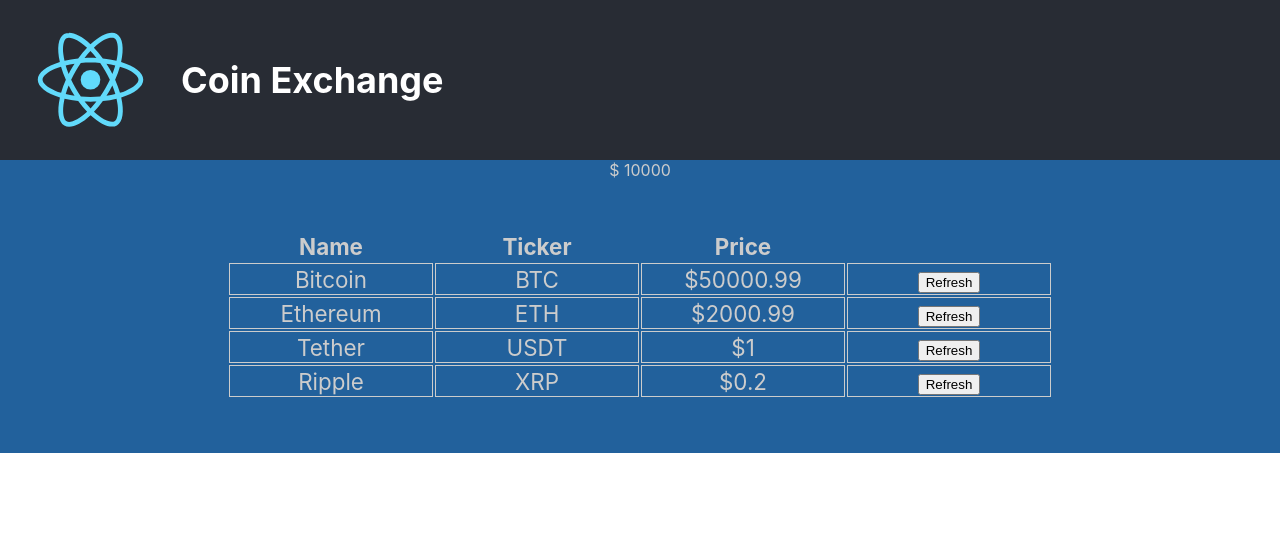
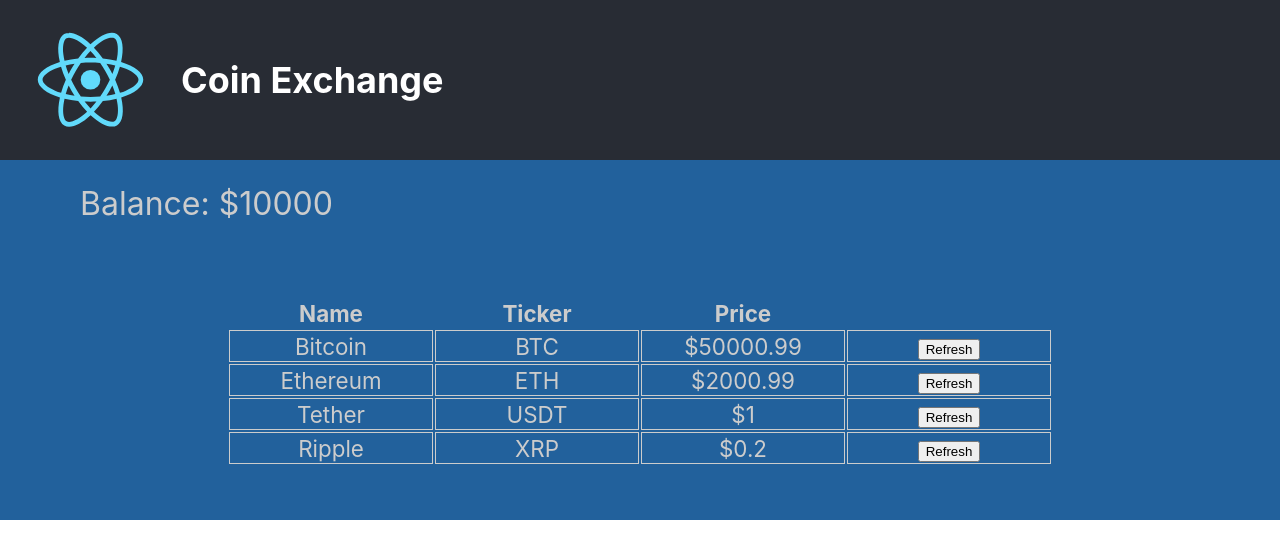
Before and after one commit to vsreyes/coin-exchange, a React (Create React App) app: page / in a window 1280 px wide. Shown: the top 558 px of the page. Built offline with nearby package versions, Linux system fonts and the light colour scheme.

Commit message:
Styled comp. update

```diff
--- a/src/components/AccountBalance/AccountBalance.jsx
+++ b/src/components/AccountBalance/AccountBalance.jsx
@@ -3,15 +3,17 @@ import PropTypes from 'prop-types';
 import styled from 'styled-components'
 
 const Section = styled.section`
-  border: 1px solid red;
+  font-size: 2rem;
+  text-align: left;
+  padding: 1.5rem 0 1.5rem 5rem;
 `;
 
 export default class AccountBalance extends Component {
   render() {
     return (
-      <section>
-        $ {this.props.amount}
-      </section>
+      <Section>
+        Balance: ${this.props.amount}
+      </Section>
     );
   }
 }
--- a/src/components/Coin/Coin.css
+++ /dev/null
@@ -1,4 +0,0 @@
-.coin-row td {
-  border: 1px solid #cccccc;
-  width: 25vh;
-}
--- a/src/components/Coin/Coin.jsx
+++ b/src/components/Coin/Coin.jsx
@@ -1,6 +1,11 @@
 import React, { Component } from 'react';
-import './Coin.css';
 import PropTypes from 'prop-types';
+import styled from 'styled-components';
+
+const Td = styled.td`
+  border: 1px solid #cccccc;
+  width: 25vh;
+`;
 
 export default class Coin extends Component {
   constructor(props) {
@@ -23,15 +28,15 @@ export default class Coin extends Component {
  }
   render() {
     return(
-      <tr className="coin-row">
-        <td>{this.props.name}</td>
-        <td>{this.props.ticker}</td>
-        <td>${this.state.price}</td>
-        <td>
+      <tr>
+        <Td>{this.props.name}</Td>
+        <Td>{this.props.ticker}</Td>
+        <Td>${this.state.price}</Td>
+        <Td>
           <form action="#" method="POST">
           <button onClick={this.handleClick}>Refresh</button>
           </form>
-        </td>
+        </Td>
       </tr>
       );
     }
```
